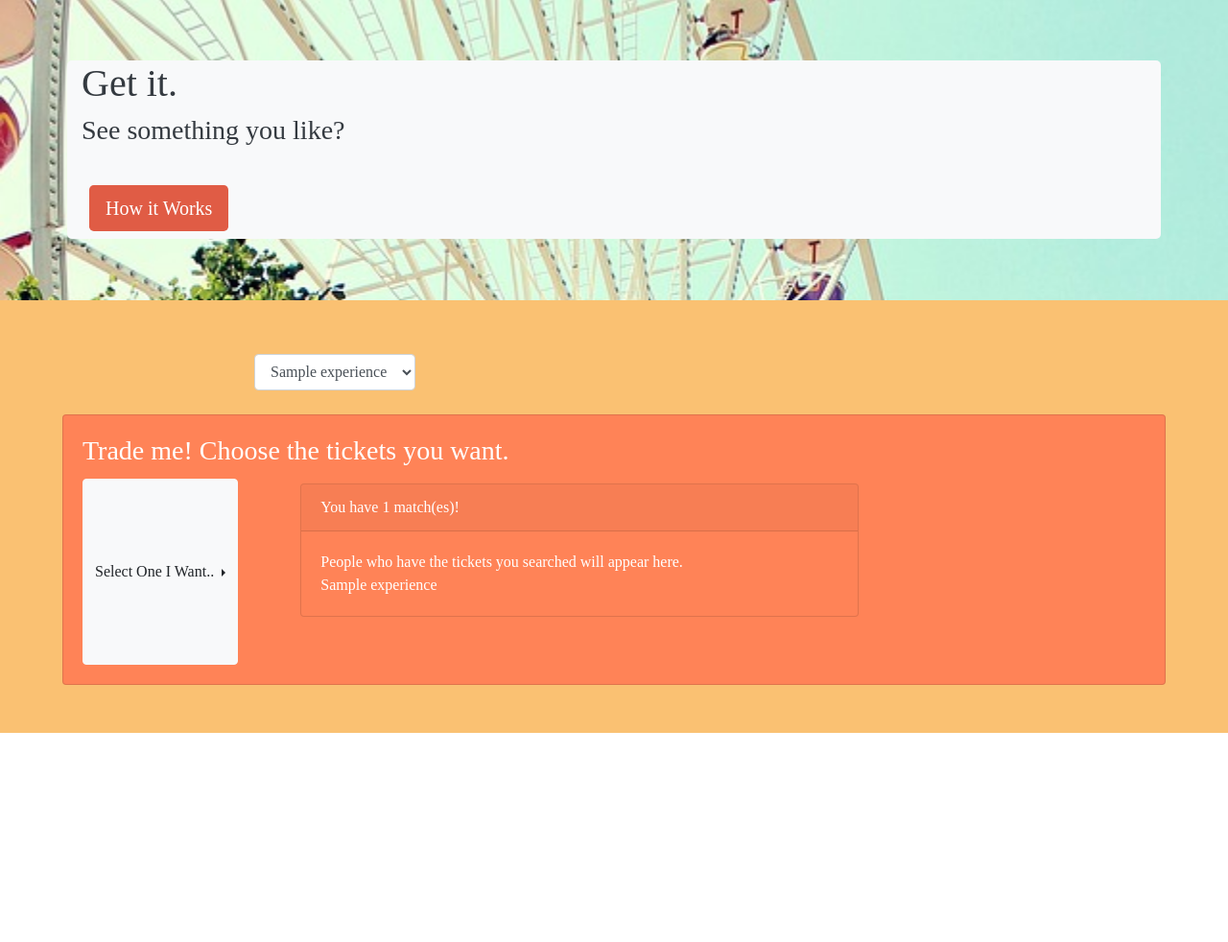
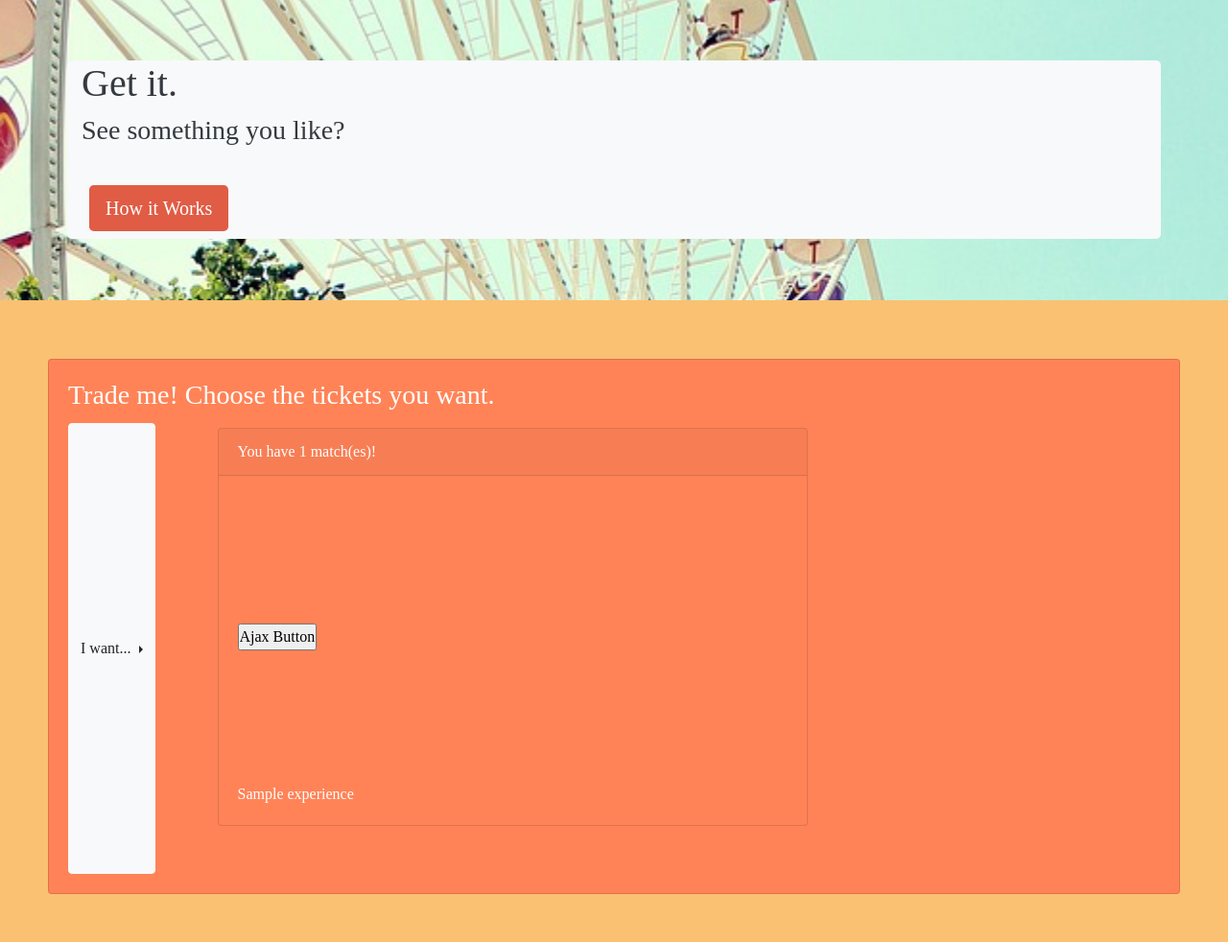
Before and after one commit to TradezTicketing/TradeZ, a Node project: template views/search.handlebars in a window 1280 px wide. Shown: the part 82-1064 px from the top of the page at 96% size. Before the commit the page ends 846 px from the top, so only its background shows below. Run offline with Node 20 templates, Linux system fonts and the light colour scheme; the template is opened without the code that fills it: most values are stand-ins (such as "Sample title", 1, 10 or a date in 2020); some libraries are stand-ins or nearby versions.

Commit message:
added a hidden picture on search onclick

```diff
--- a/views/search.handlebars
+++ b/views/search.handlebars
@@ -11,7 +11,7 @@
     </div>
 </div>
 <br>
-
+{{!--
 <div class="col-md-12">
     <div class="input-group">
         <form action="/search" method="GET">
@@ -20,17 +20,16 @@
                 <option value="{{this.experience}}">{{this.experience}}</option>
                 {{/each}}
             </select>
-            {{!-- <button class="btn" type="submit">Search</button> --}}
+            <button class="btn" type="submit">Search</button>
         </form>
-    </div>
+    </div> --}}
 
     <div class="card">
         <div class="card-body">
             <h3 class="card-title">Trade me! Choose the tickets you want.</h3>
             <div class="btn-group dropright">
                 <button type="button" class="btn btn-light dropdown-toggle" data-toggle="dropdown" aria-haspopup="true"
-                    aria-expanded="false"><span>Select One</span>
-                    I Want..
+                    aria-expanded="false"><span>I want...</span>
                 </button>
                 <div class="dropdown-menu" aria-labelledby="dropdownMenuButton">
                     <button class="dropdown-item ticket-options" type="button">tickets to a Disney Park!</button>
@@ -57,7 +56,8 @@
                                     {{#each matches}}
                                     <tr>
                                         <td scope="row">{{this.experience}}</td>
-                                        People who have the tickets you searched will appear here.
+                                        <input type="button" value="Ajax Button" onclick="showImage();"/>
+    <img id="loadingImage" src="ajax-loader.gif" style="visibility:hidden"/>
                                     </tr>
                                     {{/each}}
                                 </tbody>
```
Also changed, not shown: models/config/config.json (+15 -0 lines), public/js/index.js (+6 -3 lines), 1 other file.
